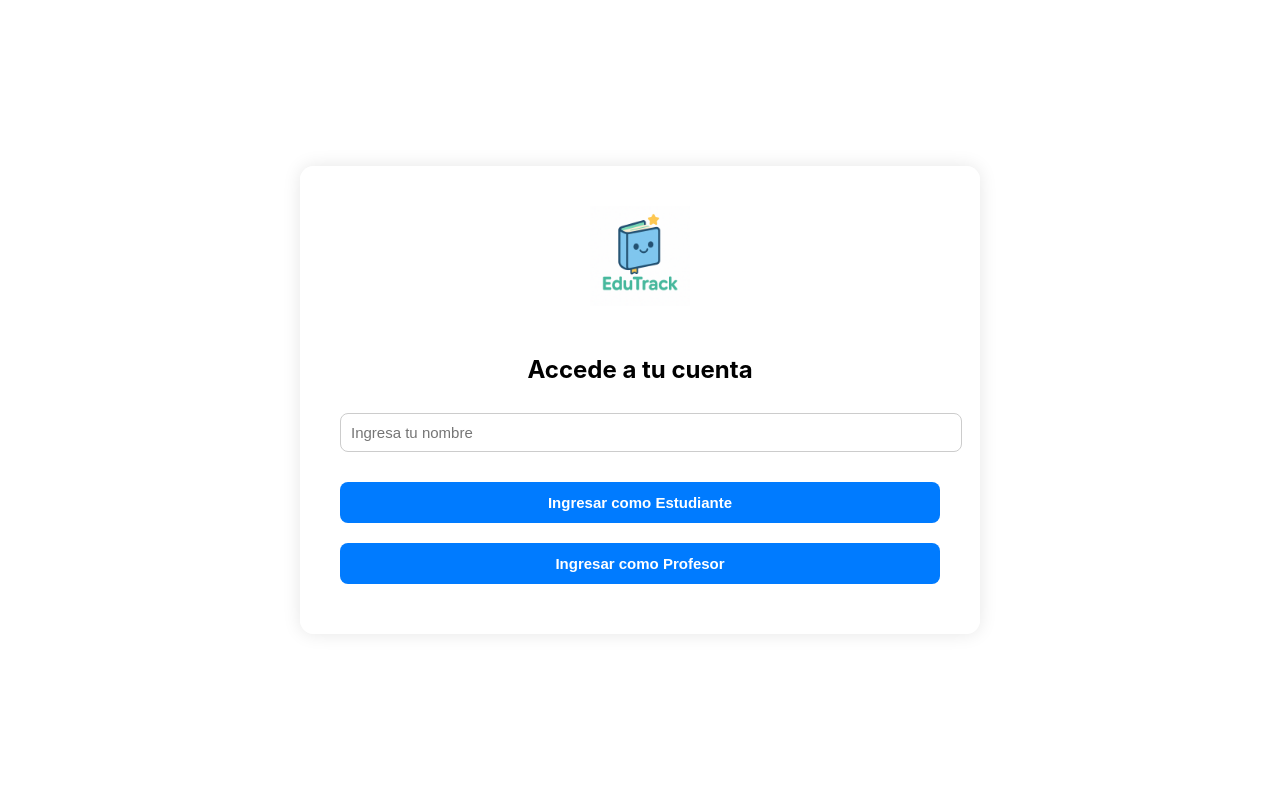
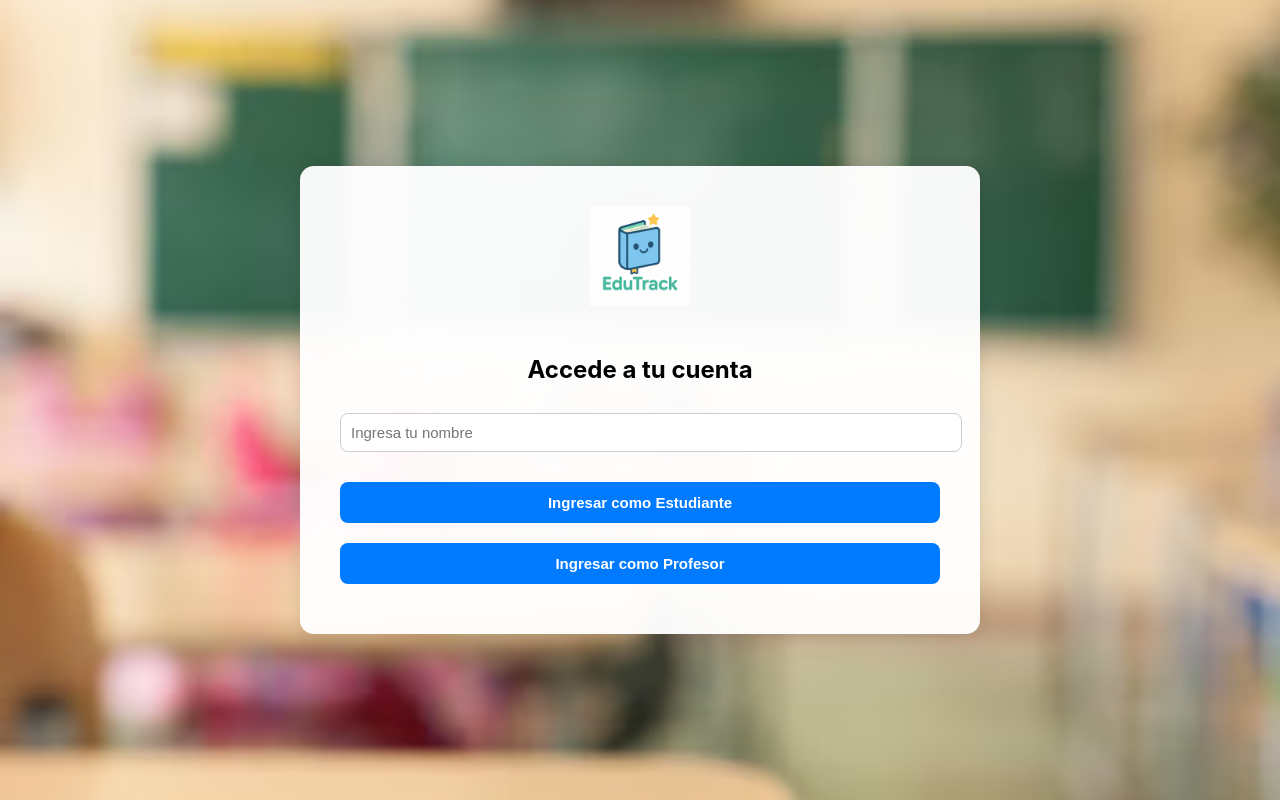
Before and after one commit to demoonx/edutrack, a React (Create React App) app in the folder frontend/: page / in a window 1280 px wide. Built offline with nearby package versions, Linux system fonts and the light colour scheme.

Commit message:
fix app.css

```diff
--- a/frontend/src/App.css
+++ b/frontend/src/App.css
@@ -1,7 +1,7 @@
 /* Fondo y centrado general de la app */
 .App {
   min-height: 100vh;
-  background: "url('/fondo.png') center center / cover no-repeat fixed";
+  background: url('/fondo.png') center center / cover no-repeat fixed;
   display: flex;
   align-items: center;
   justify-content: center;
```
